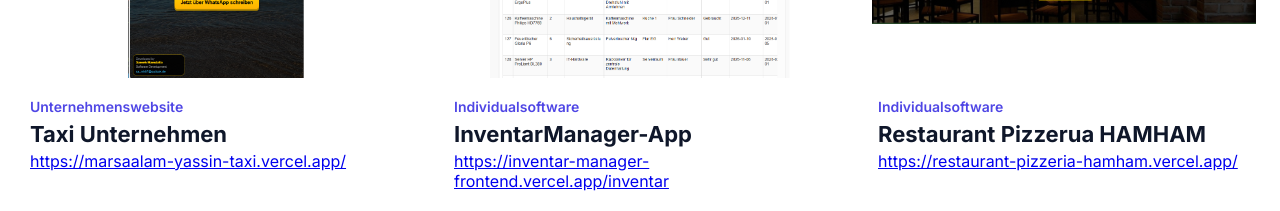
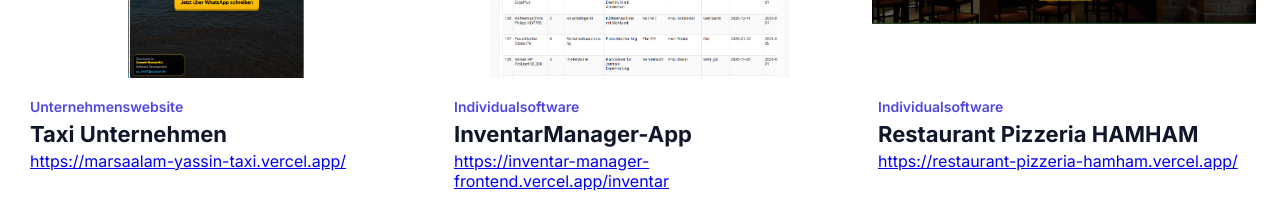
Before and after one commit to Sameh-Hamdalla/hamdalla-dev, a React (Vite) app: page / in a window 1280 px wide. Shown: the part 2040-2251 px from the top of the page. Built offline with nearby package versions, Linux system fonts and the light colour scheme.

Commit message:
Schreibfehler bei dem Namen korregiert

```diff
--- a/src/components/portfolio/Portfolio.tsx
+++ b/src/components/portfolio/Portfolio.tsx
@@ -33,7 +33,7 @@
 
   },
     {
-    title: "Restaurant Pizzerua HAMHAM", // Name des Projekts
+    title: "Restaurant Pizzeria HAMHAM", // Name des Projekts
     category: "Individualsoftware", // Kategorie
     image: pizza, // Lokales importiertes Bild
     site: "https://restaurant-pizzeria-hamham.vercel.app/"
```
